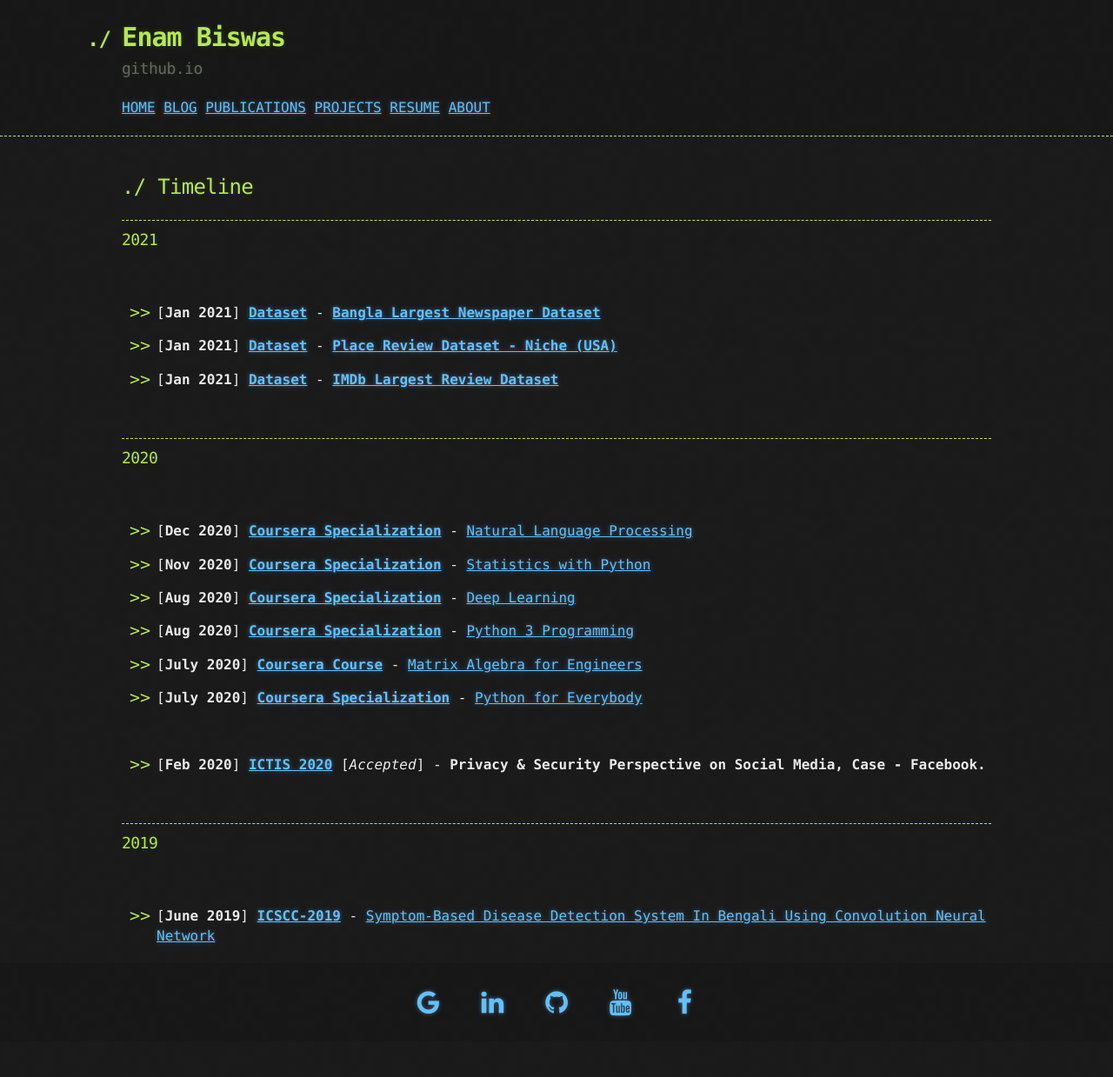
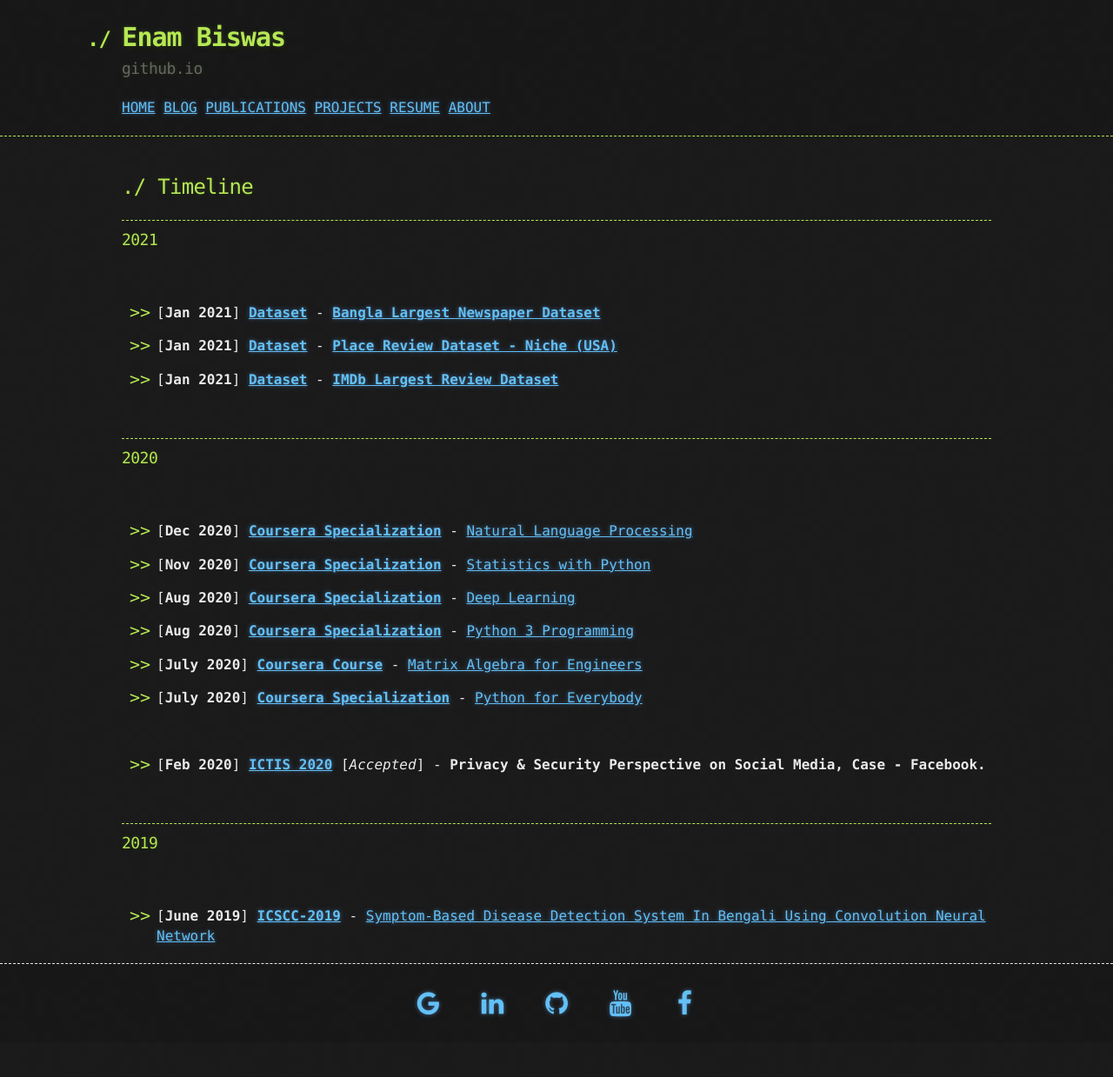
Before and after one commit to e-biswas/e-biswas.github.io, a Jekyll site: the page built from index.md, in a window 1280 px wide. Shown: the whole page at 87% size. Built offline with Jekyll 4.4.1, drawn with Linux system fonts in a browser that asks for light colours; our own code applies the rules of GitHub Pages for plain Markdown files.

Commit message:
Update footer.css

```diff
--- a/assets/css/footer.css
+++ b/assets/css/footer.css
@@ -14,7 +14,7 @@
 footer {
   background: rgba(0, 0, 0, 0.1);
   width: 100%;
-  border-top: 1px dashed $conifer;
+  border-top: 1px dashed;
   padding: 20px 0;
   margin: 0 0 40px 0;
 }
```
